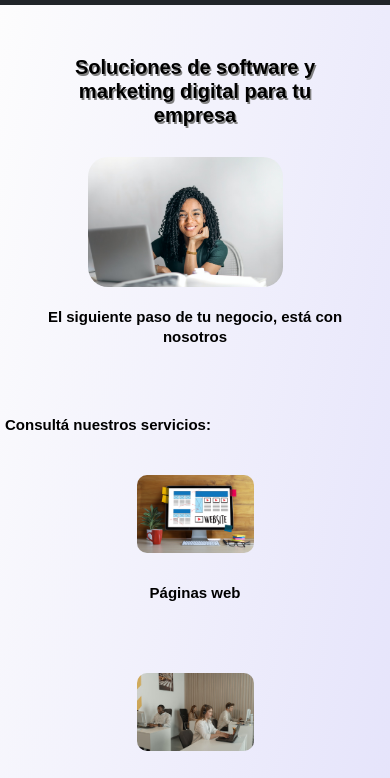
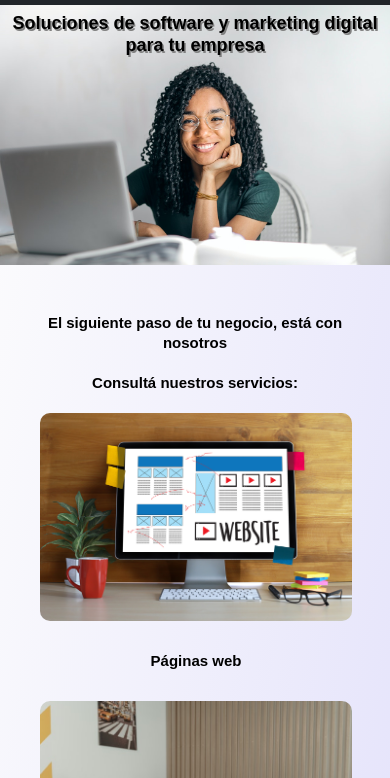
Before and after one commit to nahuel-lopez-dev/proyecto-coderhouse, a plain HTML site: page index.html in a window 390 px wide. Shown: the part 51-829 px from the top of the page. Drawn offline with nearby package versions, Linux system fonts and the light colour scheme.

Commit message:
Trabajando en la apariencia del index.html

```diff
--- a/assets/scss/style.scss
+++ b/assets/scss/style.scss
@@ -2,7 +2,6 @@
     margin: 0;
     padding: 0;
 }
-
 
 /*Variables globales*/
 $colorUno: black;
@@ -12,7 +11,6 @@ $colorCuatro: rgb(102, 24, 109);
 $letraFuente: "Nunito", sans-serif;
 
 /*Acá empiezo a usar BEM*/
-
 .fondoIndex {   /*Esto es un bloque*/
     background-image: linear-gradient(to right bottom, rgb(253, 253, 253), rgb(220, 218, 250));
     background-size: cover;
@@ -26,14 +24,15 @@ $letraFuente: "Nunito", sans-serif;
 }
 
 /*Secciones del home con BEM*/
-.tituloPri {        /*Este es otro bloque. Se va a usar para todos los h1 en cada .html*/
+.tituloPrincipal {        /*Este es un bloque*/
     color: $colorUno;
     font-size: 45px;
     font-weight: bold;
     text-align: center;
     text-shadow: 1.5px 1.5px 0.5px grey;
     font-family: $letraFuente;
-    margin: 30px;
+    position: absolute;
+    margin-top: 7vh;
 }
 
 .subtitulo {        /*Este es otro bloque.*/
@@ -64,6 +63,17 @@ $letraFuente: "Nunito", sans-serif;
     margin: 10px 30px;
 }
 
+.cajaHome {         /*Este es otro bloque*/
+    display: flex;
+    justify-content: center;
+    position: relative;
+}
+
+.cajaHome__ImgHome {    /*Este es un elemento del bloque caja*/
+    height: auto;
+    width: 100vw;
+}
+
 .caja {         /*Este es otro bloque*/
     display: flex;
     flex-direction: column;
@@ -71,17 +81,9 @@ $letraFuente: "Nunito", sans-serif;
     text-align: center;
     align-items:center;
     align-content: center;
-    margin: 20px;
 }
 
-.caja__ImgHome {    /*Este es un elemento del bloque caja*/
-    height: auto;
-    width: 50vw;
-    border-radius: 20px;
-    margin-right: 20px;
-}
-
-.caja__ImgServ {    /*Este es otro elemento del bloque caja*/
+.caja__ImgServ {    /*Este es un elemento del bloque caja*/
     height: auto;
     width: 30vw;
     margin: 10px;
@@ -118,8 +120,7 @@ $letraFuente: "Nunito", sans-serif;
     font-family: $letraFuente;
 }
 
-
-.contenedorPie__items--itemsColor {      /*Este es un modificador del elemento del bloque contenedorPie*/
+.contenedorPie__items--itemsColor {     /*Este es un modificador del elemento del bloque contenedorPie*/
     color: $colortres;
     text-decoration: none;
 }
@@ -138,6 +139,16 @@ $letraFuente: "Nunito", sans-serif;
 }
 
 /*Acá termino de usar BEM*/
+
+.tituloPri {        /*Se va a usar para todos los h1 en cada .html, excepto el del index*/
+    color: $colorUno;
+    font-size: 45px;
+    font-weight: bold;
+    text-align: center;
+    text-shadow: 1.5px 1.5px 0.5px grey;
+    font-family: $letraFuente;
+    margin: 30px;
+}
 
 .decoLink {
     text-decoration: none;
@@ -421,6 +432,11 @@ $letraFuente: "Nunito", sans-serif;
 
 @media(max-width: 1024px) {
 
+    .tituloPrincipal {
+        font-size: 30px;
+        margin-top: 5vh;
+    }
+
     .tituloPri {
         font-size: 30px;
     }
@@ -474,6 +490,11 @@ $letraFuente: "Nunito", sans-serif;
 
 @media(max-width: 480px) {
 
+    .tituloPrincipal {
+        font-size: 18px;
+        margin-top: 1vh;
+    }
+
     .tituloPri {
         font-size: 20px;
     }
@@ -481,6 +502,11 @@ $letraFuente: "Nunito", sans-serif;
     .caja__Titulo {
         font-size: 15px;
         line-height: 20px;
+    }
+
+    .caja__ImgServ {    /*Este es otro elemento del bloque caja*/
+        height: auto;
+        width: 80vw;
     }
 
     .subtitulo {
--- a/index.html
+++ b/index.html
@@ -64,52 +64,52 @@
 
   <section>
 
-    <div class="caja mb-5">
-      <h1 class="tituloPri animaUno">Soluciones de software y marketing digital para tu empresa</h1>
-      <img src="img/imagenHome.jpg" class="caja__ImgHome trans" alt="Imagen de una representante de Soluciones Online">
-      <h2 class="caja__Titulo">El siguiente paso de tu negocio, está con nosotros</h2>
+    <div class="cajaHome mb-5">
+      <img src="img/imagenHome.jpg" class="cajaHome__ImgHome" alt="Imagen de una representante de Soluciones Online">
+      <h1 class="tituloPrincipal">Soluciones de software y marketing digital para tu empresa</h1>
     </div>
+    <h2 class="caja__Titulo">El siguiente paso de tu negocio, está con nosotros</h2>
 
   </section>
 
   <section>
 
-    <h4 class="subtitulo subtitulo--izq colorUno">Consultá nuestros servicios:</h4>
+    <h4 class="subtitulo subtitulo--Cent">Consultá nuestros servicios:</h4>
 
     <div class="contenedor">
 
       <div class="caja">
         <a href="views/servicios.html"><img src="img/webPages.jpg" class="caja__ImgServ trans" alt="imagen de una PC, con el fondo del diseño de una página web"></a>
-        <h3 class="caja__Titulo colorUno">Páginas web</h3>
+        <h3 class="caja__Titulo">Páginas web</h3>
       </div>
 
       <div class="caja">
         <a href="views/servicios.html"><img src="img/soporteTecnico.jpg" class="caja__ImgServ trans" alt="Imagen de personal trabajando en sus escritorios"></a>
-        <h3 class="caja__Titulo colorUno">Soporte IT</h3>
+        <h3 class="caja__Titulo">Soporte IT</h3>
       </div>
 
     </div>
 
-    <h4 class="subtitulo subtitulo--Cent colorUno">¿Necesitás un software a la medida de tu empresa?</h4>
+    <h4 class="subtitulo subtitulo--Cent">¿Necesitás un software a la medida de tu empresa?</h4>
 
     <div class="contenedor">
 
       <div class="caja">
         <a href="views/servicios.html"><img src="img/desarrolloWeb.jpg" class="caja__ImgServ trans" alt="Imagen de una laptop"></a>
-        <h3 class="caja__Titulo colorUno">Desarrollo de software</h3>
+        <h3 class="caja__Titulo">Desarrollo de software</h3>
       </div>
 
       <div class="caja">
         <a href="views/servicios.html"><img src="img/marketingOnline.jpg" class="caja__ImgServ trans" alt="Imagen de un celular con redes sociales"></a>
-        <h3 class="caja__Titulo colorUno">Marketing digital</h3>
+        <h3 class="caja__Titulo">Marketing digital</h3>
       </div>
 
     </div>
 
     <div class="caja">
-      <h4 class="subtitulo colorUno">¿Te gustaría saber más?</h4>
+      <h4 class="subtitulo">¿Te gustaría saber más?</h4>
       <a href="views/contactanos.html" class="decoLink">
-        <h4 class="subtitulo colorUno">Conversá con uno de nuestros expertos</h4>
+        <h4 class="subtitulo">Conversá con uno de nuestros expertos</h4>
       </a>
     </div>
 
```
Also changed, not shown: assets/css/style.css.
